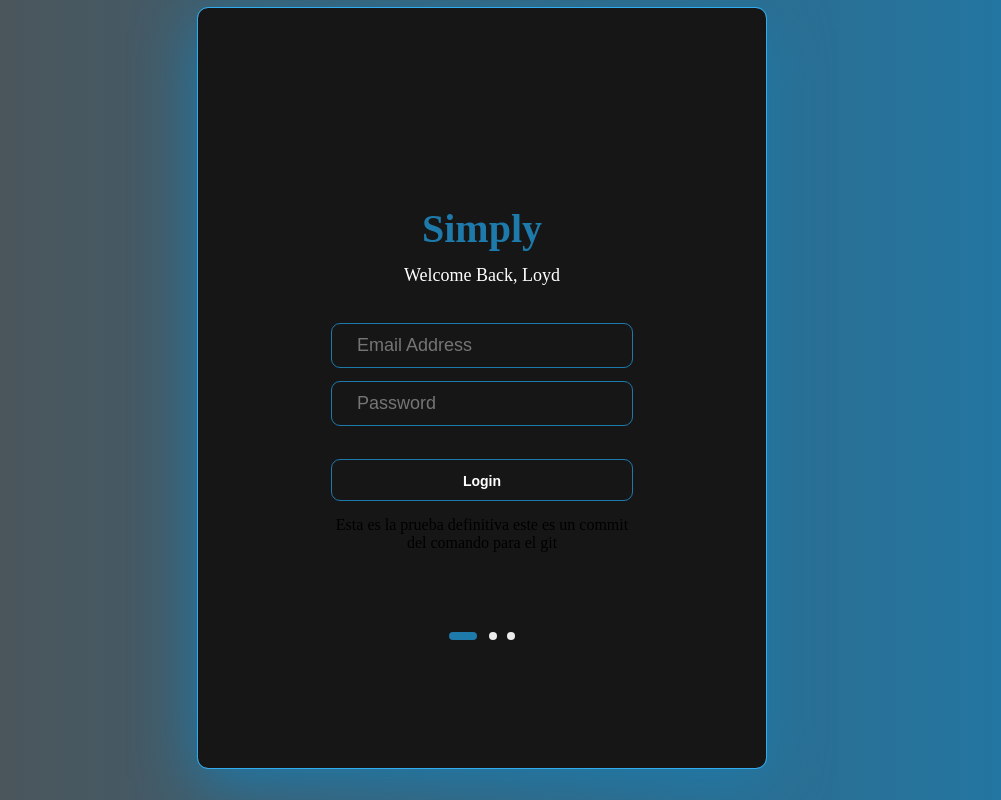
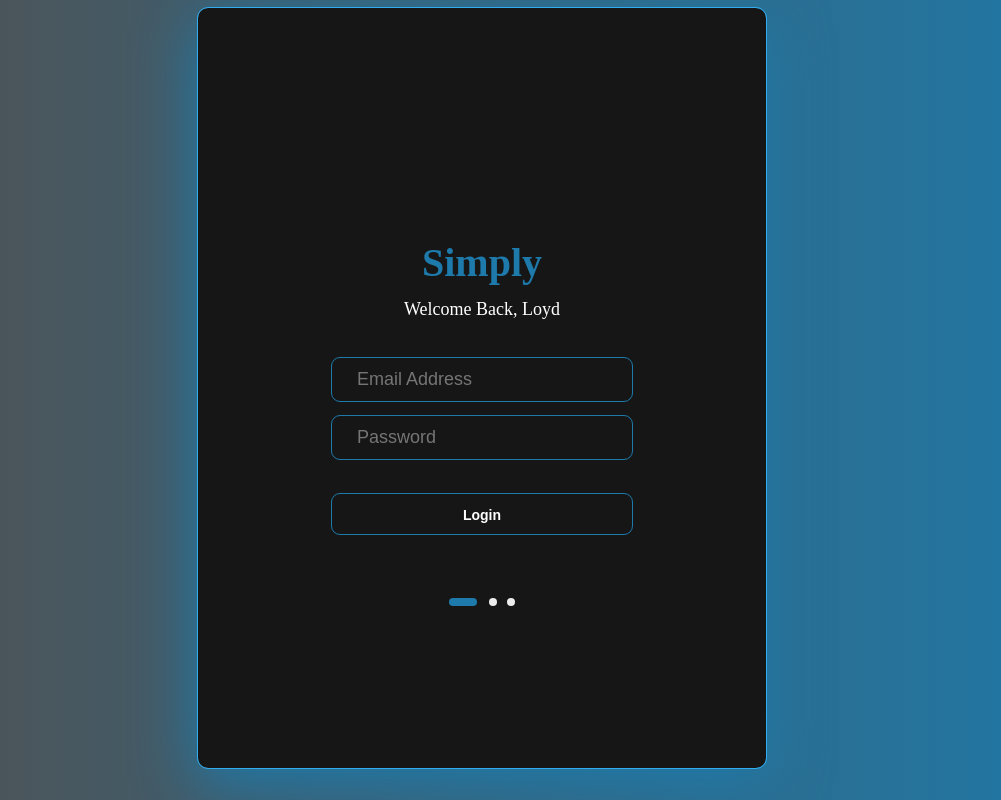
Before and after one commit to AleArtolaMazanares/Simply-Music, a React (Create React App) app in the folder Simply-Music-react/: page /login in a window 1280 px wide. Shown: the whole page, without its empty margins (139-1140 px from the left). Built offline with nearby package versions, Linux system fonts and the light colour scheme.

Commit message:
update code react

```diff
--- a/Simply-Music-react/src/pages/User/login/index.jsx
+++ b/Simply-Music-react/src/pages/User/login/index.jsx
@@ -132,7 +132,7 @@ const LoginForm = () => {
               Login
             </button>
           </div>
-          <p>Esta es la prueba definitiva este es un commit del comando para el git</p>
+
           <div id="bar"></div>
         </div>
       </form>
```
